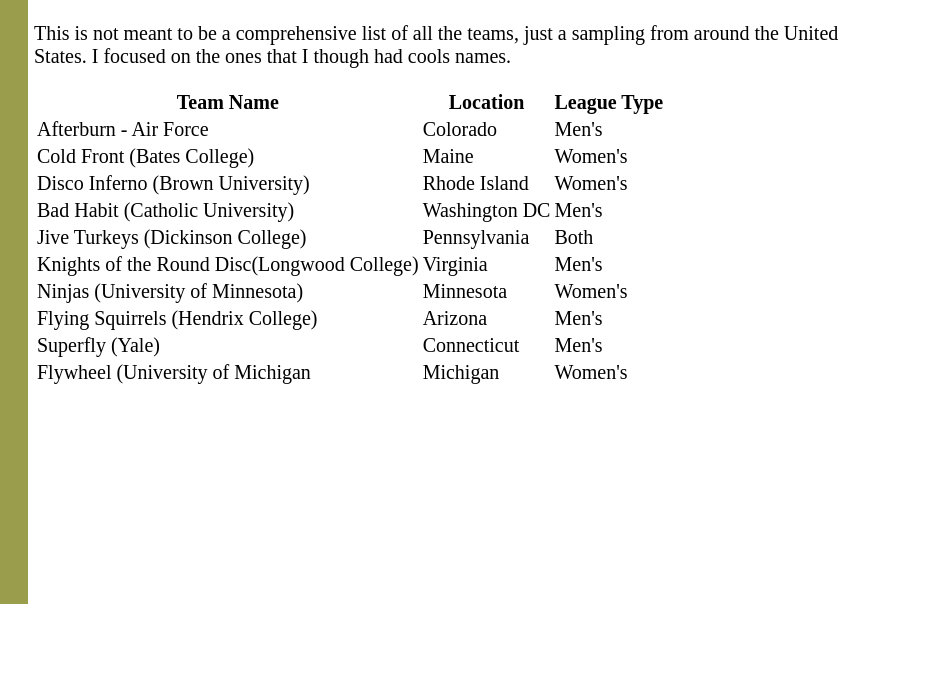
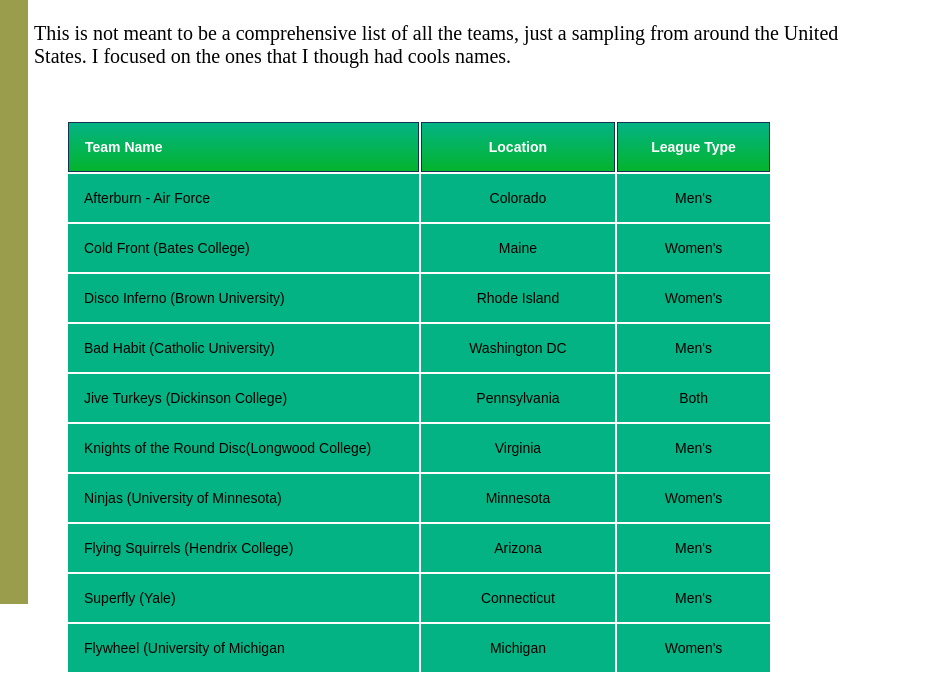
Before and after one commit to Ameer28/UniMichIntroCSS, a plain HTML site: page teams.html in a window 1280 px wide. Shown: the part 355-1030 px from the top of the page, 334-1280 px from the left. Before the commit the page ends 959 px from the top, so only its background shows below. Drawn offline with Linux system fonts and the light colour scheme; files that its build step writes are made by us from their sources; files whose address does not match are found by name.

Commit message:
Upload latest update to CSS
Upload latest update to CSS

```diff
--- a/hw1.css
+++ b/hw1.css
@@ -70,3 +70,41 @@ nav a:hover {
     text-transform: uppercase;
     font-weight: bolder;
 }
+
+table {
+    font-family: sans-serif;
+    font-size: 14px;
+    padding: 2rem;
+}
+
+table th {
+    background: linear-gradient(#03b384, #03b42d);
+    padding: 1rem;
+    color: #fff;
+    border: 1px solid #123352;
+}
+
+table th:first-child {
+    text-align: left;
+}
+
+table tr {
+    background: #03b384;
+}
+
+table tr:hover {
+    opacity: 0.7;
+}
+
+table td {
+    padding-top: 1rem;
+    padding-left: 3rem;
+    padding-right: 3rem;
+    padding-bottom: 1rem;
+    text-align: center;
+}
+
+table td:first-child {
+    text-align: left;
+    padding-left: 1rem;
+}
```
